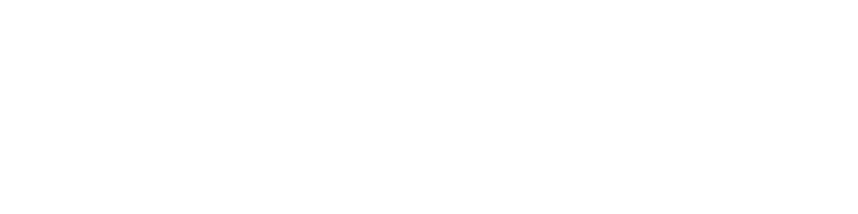
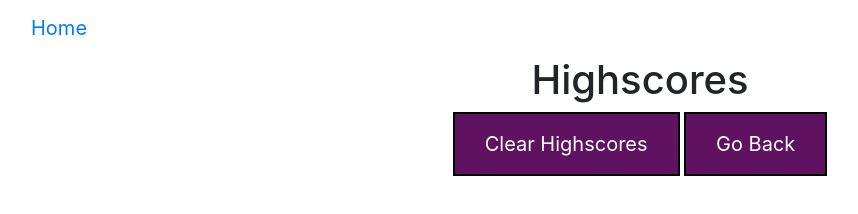
Before and after one commit to asmaa-aboasha/Quiz-App, a plain HTML site: page highscores.html in a window 1280 px wide. Shown: the whole page, without its empty margins (0-858 px from the left). Drawn offline with nearby package versions, Linux system fonts and the light colour scheme.

Commit message:
Added highscores page

```diff
--- a/highscores.html
+++ b/highscores.html
@@ -3,9 +3,35 @@
 <head>
     <meta charset="UTF-8">
     <meta name="viewport" content="width=device-width, initial-scale=1.0">
+
+     <!-- This is the title -->
     <title>Highscores | Code Quiz</title>
+
+     <!-- This is the Bootstrap stylesheet link -->
+     <link rel="stylesheet" href="https://stackpath.bootstrapcdn.com/bootstrap/4.5.0/css/bootstrap.min.css" integrity="sha384-9aIt2nRpC12Uk9gS9baDl411NQApFmC26EwAOH8WgZl5MYYxFfc+NcPb1dKGj7Sk" crossorigin="anonymous">
+     <!-- This is the CSS stylesheet link -->
+     <link rel="stylesheet" type="text/css" href="style.css">
 </head>
+
 <body>
+    <!-- This is the navigation bar -->
+    <nav class="navbar">
+        <div class="container-fluid">
+            <div class="navbar-header">
+                <a class="navbar-brand" href="index.html">Home</a>
+            </div>
+        </div>
+    </nav>
+
+    <!-- This is the main section -->
+    <div class="container">
+        <h1>Highscores</h1>
+        <button class="button" type="reset" value="reset">Clear Highscores</button>
+        <button class="button">Go Back</button>
+    </div>
+
+    <!-- This is the JavaScript link -->
+    <script src="script.js"></script>
 
 </body>
 </html>
--- a/style.css
+++ b/style.css
@@ -1,4 +1,4 @@
-#startButton {
+.button {
     background-color: rgb(95, 18, 95);
     color: white;
     font-size: 20px;
```
Also changed, not shown: index.html (+1 -1 lines).
